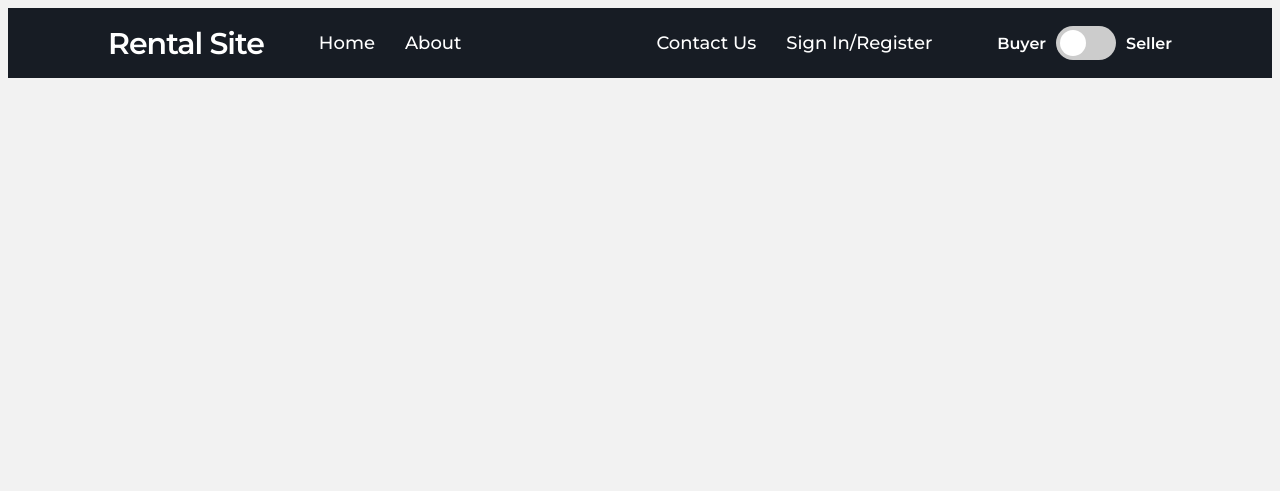
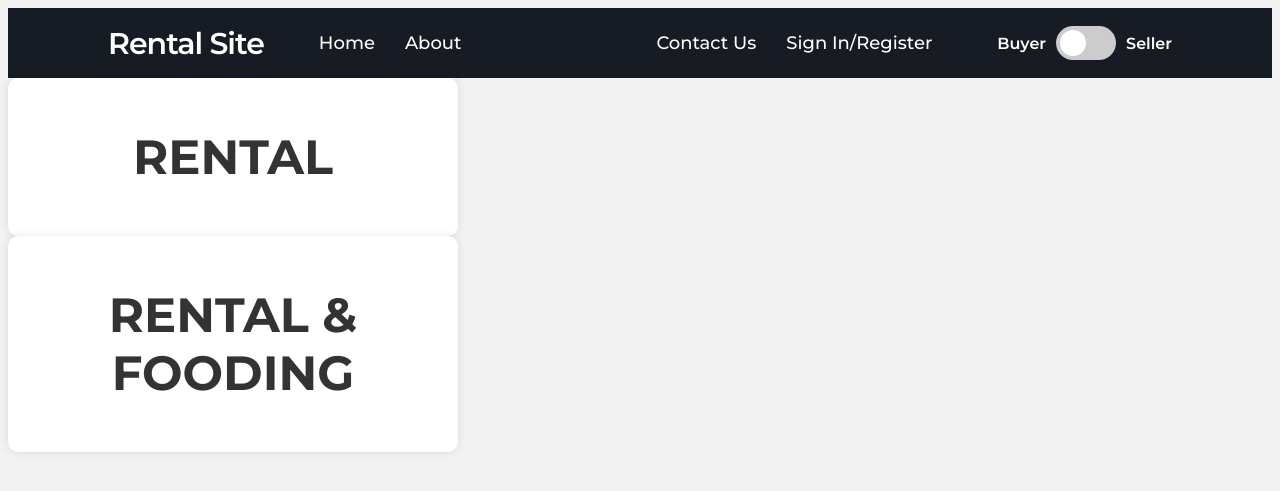
Before and after one commit to Piyush800x/rental_site, a Django app: page / in a window 1280 px wide. Shown: the top 491 px of the page. Run offline with Django 4.2, Linux system fonts and the light colour scheme; some libraries are stand-ins or nearby versions.

Commit message:
Added box

```diff
--- a/rental_app/static/rental_app/css/base.css
+++ b/rental_app/static/rental_app/css/base.css
@@ -4,10 +4,11 @@
   padding: 0;
   outline: none;
   box-sizing: border-box;
-  font-family: 'Montserrat', sans-serif;
+
 }
 body{
   background: #f2f2f2;
+  font-family: 'Montserrat', sans-serif;
 }
 nav{
   background: #171c24;
--- a/rental_app/static/rental_app/css/index.css
+++ b/rental_app/static/rental_app/css/index.css
@@ -0,0 +1,28 @@
+/*  */
+.box-container {
+    background-color: #fff; /* Box background color */
+    padding: 50px;
+    width: 350px;
+    text-align: center;
+    border-radius: 10px; /* Optional: rounded corners */
+    box-shadow: 0 0 10px rgba(0, 0, 0, 0.1); /* Optional: box shadow */
+  }
+
+  .rental-text {
+    font-size: 3em; /* Adjust the font size as needed */
+    font-weight: bold;
+    color: #333; /* Text color */
+    text-align: center;
+    text-transform: uppercase;
+    text-decoration: none; /* Remove underline from the link */
+    cursor: pointer; /* Change cursor on hover */
+  }
+  .rentalfooding-text {
+    font-size: 3em; /* Adjust the font size as needed */
+    font-weight: bold;
+    color: #333; /* Text color */
+    text-align: center;
+    text-transform: uppercase;
+    text-decoration: none; /* Remove underline from the link */
+    cursor: pointer; /* Change cursor on hover */
+  }
--- a/rental_app/templates/base.html
+++ b/rental_app/templates/base.html
@@ -5,6 +5,7 @@
     <meta charset="UTF-8">
     <meta name="viewport" content="width=device-width, initial-scale=1.0">
     <link rel="stylesheet" href="{% static 'rental_app/css/base.css' %}">
+    <link rel="stylesheet" href="{% static 'rental_app/css/index.css' %}">
     <script src="{% static 'rental_app/js/base.js' %}"></script>
     <title>Rental Site</title>
 </head>
@@ -43,6 +44,9 @@
                <label class="toggle-label-right">Seller</label>
              </div>
          </nav>
+
+
+
     </div>
     <div class="container">
         {% block content %}
--- a/rental_app/templates/index.html
+++ b/rental_app/templates/index.html
@@ -1,4 +1,9 @@
 {% extends 'base.html' %}
 {% block content %}
-
+<div class="box-container">
+    <a href="https://example.com" class="rental-text">Rental</a>
+ </div>
+ <div class="box-container">
+    <a href="https://example.com" class="rentalfooding-text">Rental & Fooding</a>
+</div>
 {% endblock %}
```
Also changed, not shown: db.sqlite3.
